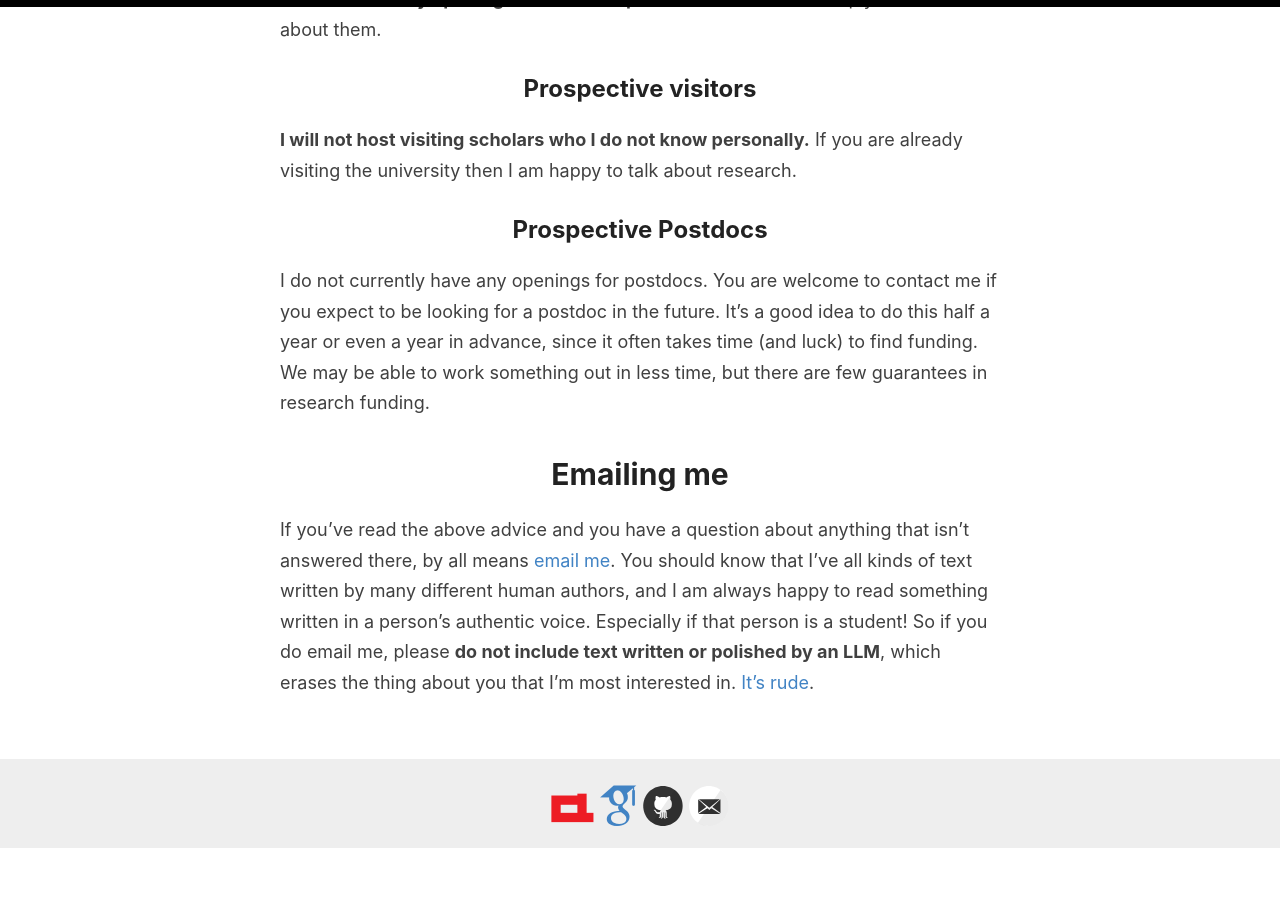
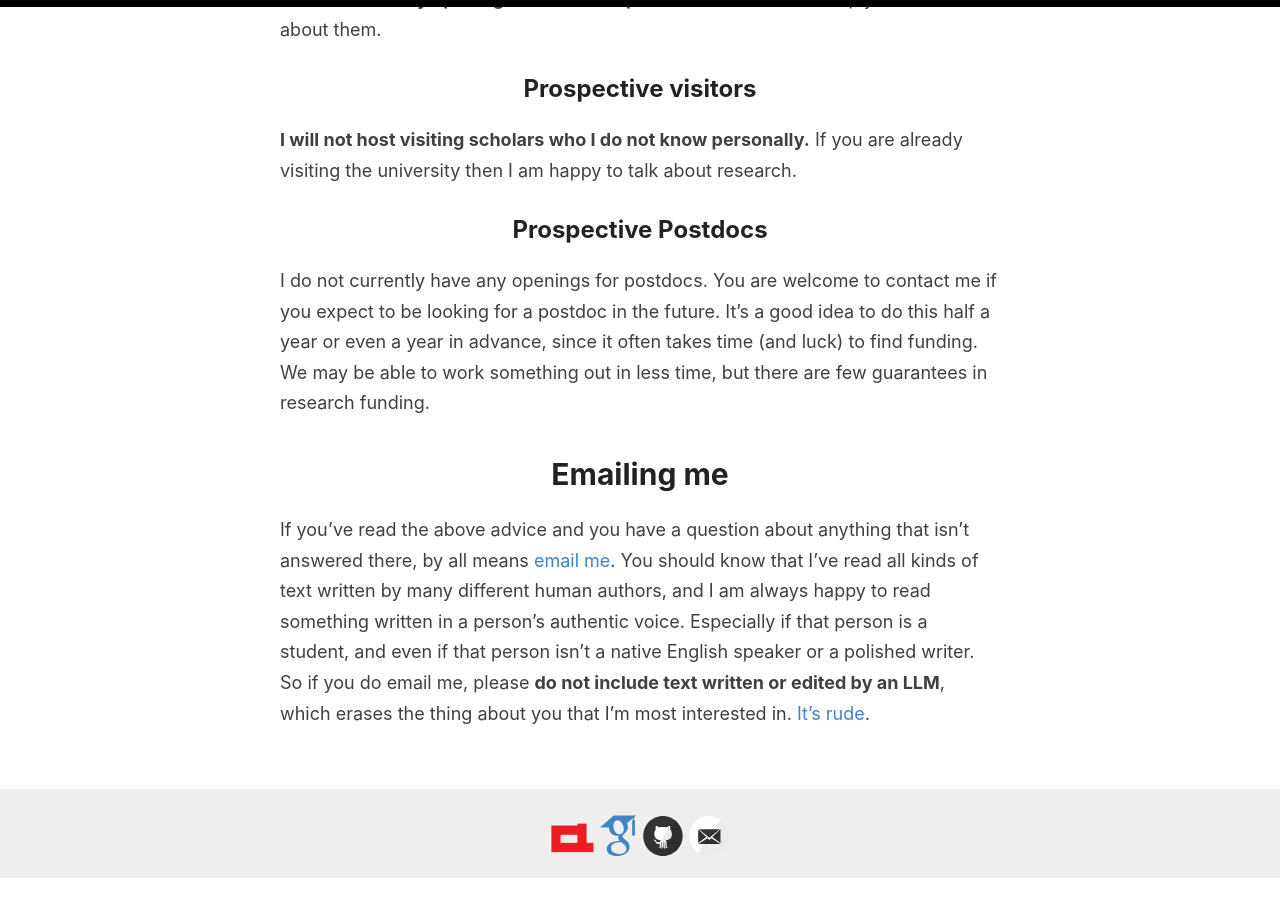
Before and after one commit to alopez/alopez.github.com, a Jekyll site: the page built from prospective.md, in a window 1280 px wide and 900 px high, scrolled down 5422 px. Built offline with Jekyll 4.4.1, drawn with Linux system fonts in a browser that asks for light colours; some web fonts are replaced; our own code applies the rules of GitHub Pages for plain Markdown files; before the commit the page ends 6291 px from its top, so only the background shows below that.

Commit message:
Update prospective.md

```diff
--- a/prospective.md
+++ b/prospective.md
@@ -83,4 +83,4 @@ If you are an MSc, MInf, or undergraduate student, the most likely way for us to
 I do not currently have any openings for postdocs. You are welcome to contact me if you expect to be looking for a postdoc in the future. It's a good idea to do this half a year or even a year in advance, since it often takes time (and luck) to find funding. We may be able to work something out in less time, but there are few guarantees in research funding.
 
 # Emailing me
-If you've read the above advice and you have a question about anything that isn't answered there, by all means [email me](email). You should know that I've all kinds of text written by many different human authors, and I am always happy to read something written in a person's authentic voice. Especially if that person is a student! So if you do email me, please **do not include text written or polished by an LLM**, which erases the thing about you that I'm most interested in. [It's rude](https://nsaphra.net/post/uncanny/).
+If you've read the above advice and you have a question about anything that isn't answered there, by all means [email me](email). You should know that I've read all kinds of text written by many different human authors, and I am always happy to read something written in a person's authentic voice. Especially if that person is a student, and even if that person isn't a native English speaker or a polished writer. So if you do email me, please **do not include text written or edited by an LLM**, which erases the thing about you that I'm most interested in. [It's rude](https://nsaphra.net/post/uncanny/).
```
